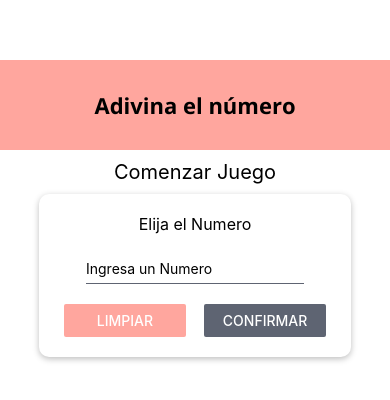
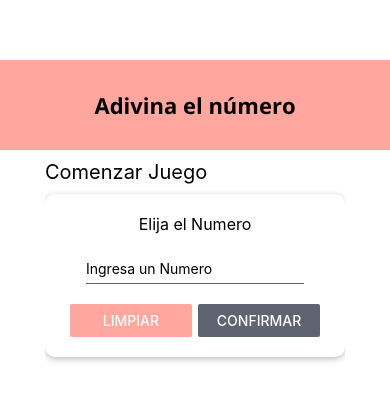
Before and after one commit to sotopro/clase6coderhouse, a React Native app: screen / in a window 390 px wide. Shown: the top 400 px of the page. Built offline with nearby package versions, Linux system fonts and the light colour scheme.

Commit message:
[feature] - add screen orientation

```diff
--- a/app.json
+++ b/app.json
@@ -3,7 +3,7 @@
     "name": "clase6coderhouse",
     "slug": "clase6coderhouse",
     "version": "1.0.0",
-    "orientation": "portrait",
+    "orientation": "landscape",
     "icon": "./assets/icon.png",
     "userInterfaceStyle": "light",
     "splash": {
--- a/src/screens/game-over/index.js
+++ b/src/screens/game-over/index.js
@@ -1,15 +1,31 @@
-import React from "react";
-import { View, Text, Button, Image } from "react-native";
+import React, { useState, useEffect } from "react";
+import { View, Text, Button, Image, Dimensions } from "react-native";
 import { styles } from "./styles";
 
 import { Card } from "../../components/index";
 import Colors from "../../constants/colors";
 
 const GameOver = ({ rounds, choise, onRestart }) => {
+  const [isPortrait, setIsPortrait] = useState(true);
+
+  const onPortrait = () => {
+    const dim = Dimensions.get("screen");
+    return dim.height >= dim.width;
+  };
+
+  const statePortrait = () => setIsPortrait(onPortrait());
+
+  useEffect(() => {
+    Dimensions.addEventListener("change", statePortrait);
+    return () => {
+      Dimensions.removeEventListener("change", statePortrait);
+    };
+  });
+
   return (
-    <View style={styles.container}>
+    <View style={isPortrait ? styles.container : styles.containerLandscape}>
       <Image
-        style={styles.image}
+        style={isPortrait ? styles.image : styles.imageLandscape}
         source={{
           uri: "https://www.mentsalud.com/wp-content/uploads/2020/08/game-over-videojuegos-924x480.jpg",
         }}
--- a/src/screens/game-over/styles.js
+++ b/src/screens/game-over/styles.js
@@ -5,6 +5,7 @@ const { width, height } = Dimensions.get("window");
 export const styles = StyleSheet.create({
   container: {
     flex: 1,
+    flexDirection: "column",
     padding: 10,
     justifyContent: "center",
     alignItems: "center",
@@ -20,4 +21,15 @@ export const styles = StyleSheet.create({
     width: "80%",
     height: height * 0.3,
   },
+  containerLandscape: {
+    flex: 1,
+    flexDirection: "row",
+    padding: 10,
+    justifyContent: "center",
+    alignItems: "center",
+  },
+  imageLandscape: {
+    width: "50%",
+    height: height * 0.2,
+  },
 });
--- a/src/screens/start-game/index.js
+++ b/src/screens/start-game/index.js
@@ -5,6 +5,9 @@ import {
   TouchableWithoutFeedback,
   Keyboard,
   Button,
+  KeyboardAvoidingView,
+  ScrollView,
+  Platform,
 } from "react-native";
 import { Card, Input, NumberContainer } from "../../components/index";
 import { styles } from "./styles";
@@ -14,6 +17,7 @@ const StartGame = ({ onStartGame }) => {
   const [enteredValue, setEnteredValue] = useState("");
   const [selectedNumber, setSelectedNumber] = useState("");
   const [confirmed, setConfirmed] = useState(false);
+  const isIOS = Platform.OS === "ios";
 
   const handlerInputNumber = (text) => {
     setEnteredValue(text.replace(/[^0-9]/g, ""));
@@ -48,13 +52,18 @@ const StartGame = ({ onStartGame }) => {
   }
 
   return (
+    <KeyboardAvoidingView
+      style={styles.container}
+      behavior={isIOS ? "position" : "height"}
+      keyboardVerticalOffset={30}
+    >
       <TouchableWithoutFeedback
         style={styles.containerTouchable}
         onPress={() => {
           Keyboard.dismiss();
         }}
       >
-      <View style={styles.container}>
+        <ScrollView style={styles.containerScroll}>
           <Text style={styles.title}>Comenzar Juego</Text>
           <Card style={styles.inputContainer}>
             <Text style={styles.subtitle}>Elija el Numero</Text>
@@ -86,8 +95,9 @@ const StartGame = ({ onStartGame }) => {
             </View>
           </Card>
           {confirmedOutput}
-      </View>
+        </ScrollView>
       </TouchableWithoutFeedback>
+    </KeyboardAvoidingView>
   );
 };
 
--- a/src/screens/start-game/styles.js
+++ b/src/screens/start-game/styles.js
@@ -12,6 +12,9 @@ export const styles = StyleSheet.create({
   container: {
     flex: 1,
     alignItems: "center",
+  },
+  containerScroll: {
+    flex: 1,
   },
   title: {
     fontSize: 20,
```
Lines whose indentation alone changed are shown as unchanged.
